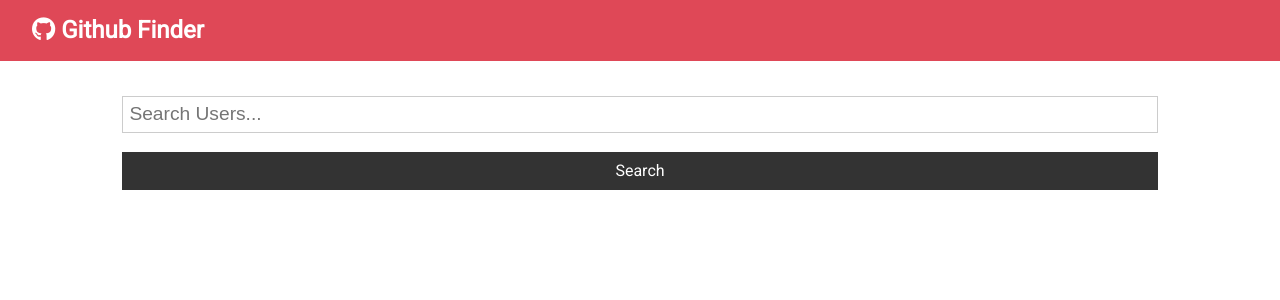
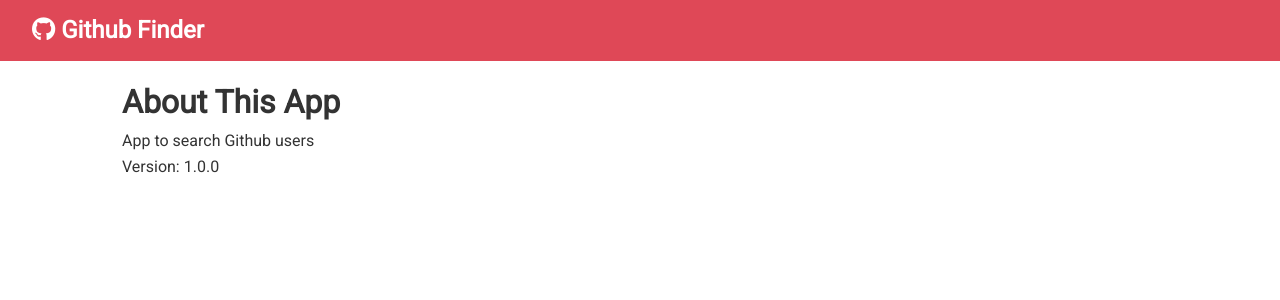
Before and after one commit to EndzheGalieva/github-finder, a React (Create React App) app: page /about in a window 1280 px wide. Shown: the top 300 px of the page. Built offline with nearby package versions, Linux system fonts and the light colour scheme.

Commit message:
add new page

```diff
--- a/package.json
+++ b/package.json
@@ -9,6 +9,7 @@
     "axios": "*",
     "react": "^17.0.2",
     "react-dom": "^17.0.2",
+    "react-router-dom": "*",
     "react-scripts": "4.0.3",
     "web-vitals": "^1.0.1"
   },
--- a/src/App.js
+++ b/src/App.js
@@ -1,8 +1,10 @@
-import React, { Component } from 'react';
+import React, {Component, Fragment} from 'react';
+import { BrowserRouter as Router, Switch, Route } from 'react-router-dom';
 import Navbar from './components/layout/Navbar';
 import Users from './components/users/Users';
 import Search from "./components/users/Search";
 import Alert from './components/layout/Alert';
+import About from './components/pages/About';
 import axios from 'axios';
 import './App.css';
 
@@ -32,16 +34,25 @@
   // Set Alert
   setAlert = (msg, type) => {
     this.setState({ alert: { msg, type } });
-  }
+
+    setTimeout(() => this.setState({ alert: null}), 5000)
+  };
 
   render() {
     const { users, loading } = this.state;
 
     return (
+      <Router>
       <div className='App'>
         <Navbar />
         <div className='container'>
           <Alert alert={this.state.alert} />
+          <Switch>
+            <Route
+              exact
+              path='/'
+              render={props => (
+              <Fragment>
                 <Search
                   searchUsers={this.searchUsers}
                   clearUsers={this.clearUsers}
@@ -49,8 +60,14 @@
                   setAlert={this.setAlert}
                 />
                 <Users loading={loading} users={users} />
+              </Fragment>
+            )}
+            />
+            <Route exact path='/about' component={About} />
+          </Switch>
         </div>
       </div>
+      </Router>
     );
   }
 }
--- /dev/null
+++ b/src/components/pages/About.js
@@ -0,0 +1,13 @@
+import React, { Fragment } from 'react';
+
+const About = () => {
+  return (
+    <div>
+      <h1>About This App</h1>
+      <p>App to search Github users</p>
+      <p>Version: 1.0.0</p>
+    </div>
+  )
+}
+
+export default About;
```
Also changed, not shown: 2 other files (tests, documents, lock files or other folders). Lines whose indentation alone changed are shown as unchanged.
